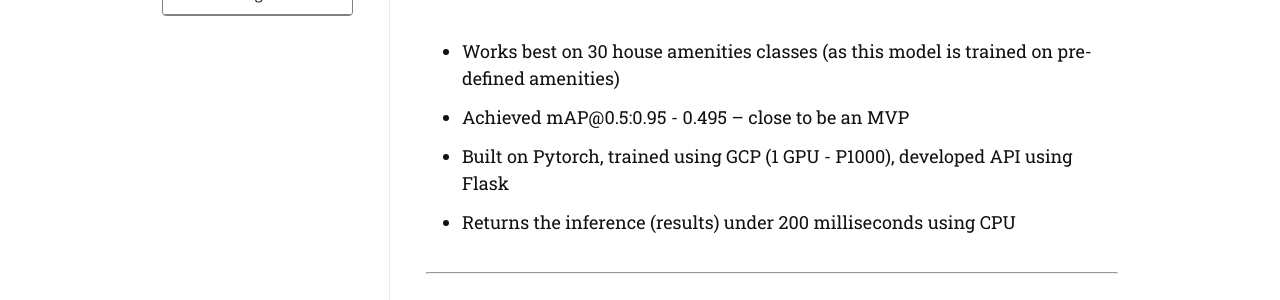
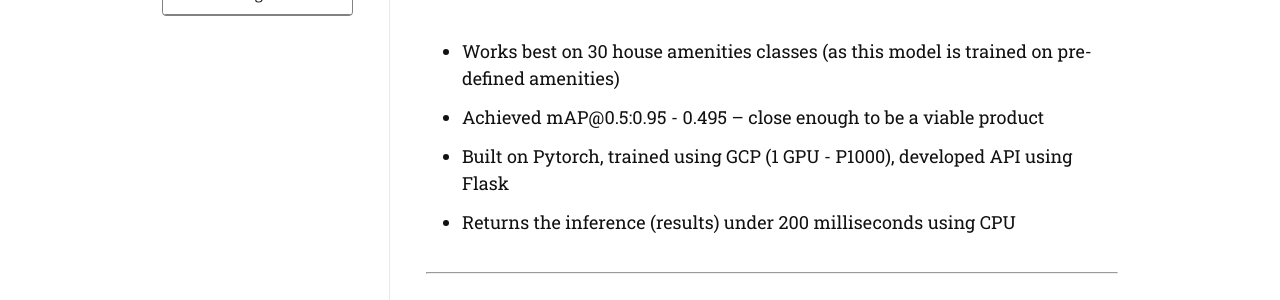
Before and after one commit to srujanreddyj/blog, a Jekyll site: the page built from _posts/2020-10-02-airbnb.md, in a window 1280 px wide. Shown: the part 535-835 px from the top of the page. Built offline with Jekyll 4.4.1, drawn with Linux system fonts in a browser that asks for light colours; nearby versions of some CDN libraries; some web fonts are replaced.

Commit message:
Update 2020-10-02-airbnb.md

```diff
--- a/_posts/2020-10-02-airbnb.md
+++ b/_posts/2020-10-02-airbnb.md
@@ -10,7 +10,7 @@ tags: [markdown, forecasting, html, EDA, Plotly]
 
 ## Important Facts:
   * Works best on 30 house amenities classes (as this model is trained on pre-defined amenities)
-  * Achieved mAP@0.5:0.95 - 0.495 -- close to be an MVP
+  * Achieved mAP@0.5:0.95 - 0.495 -- close enough to be a viable product
   * Built on Pytorch, trained using GCP (1 GPU - P1000), developed API using Flask
   * Returns the inference (results) under 200 milliseconds using CPU
 
```
